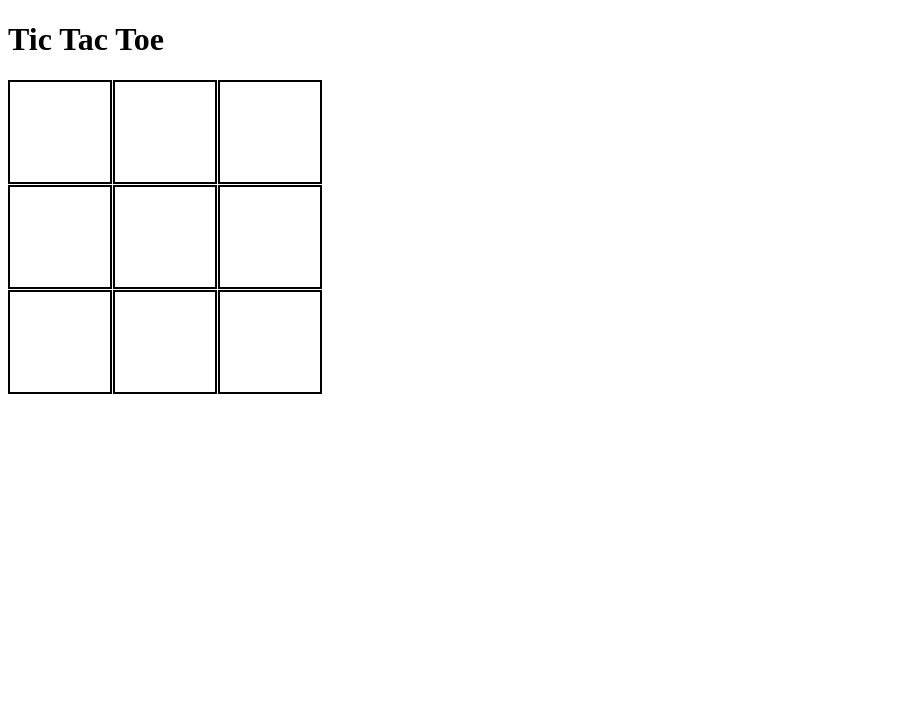
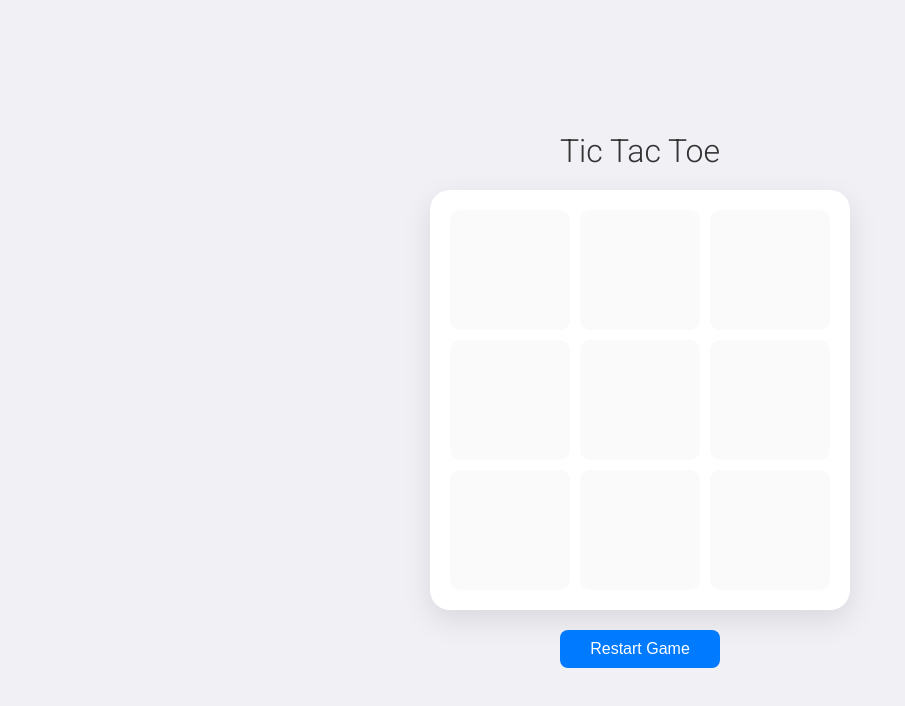
Before and after one commit to MolvineMir/Vanguard, a plain HTML site: page index.html in a window 1280 px wide. Shown: the whole page, without its empty margins (0-905 px from the left). Drawn offline with Linux system fonts and the light colour scheme.

Commit message:
index.html

```diff
--- a/index.html
+++ b/index.html
@@ -3,29 +3,78 @@
 <head>
     <meta charset="UTF-8">
     <meta name="viewport" content="width=device-width, initial-scale=1.0">
-    <title>Tic Tac Toe</title>
+    <title>Tic Tac Toe - Elegant Design</title>
+    <link href="https://fonts.googleapis.com/css2?family=Roboto:wght@300&display=swap" rel="stylesheet">
     <style>
-        /* Style the Tic Tac Toe board */
-        #board {
-            display: grid;
-            grid-template-columns: repeat(3, 100px);
-            grid-template-rows: repeat(3, 100px);
-            gap: 5px;
-            margin: 20px auto;
+        * {
+            margin: 0;
+            padding: 0;
+            box-sizing: border-box;
         }
-        .cell {
-            width: 100px;
-            height: 100px;
+        body {
+            font-family: 'Roboto', sans-serif;
             display: flex;
             justify-content: center;
             align-items: center;
-            font-size: 2em;
-            border: 2px solid #000;
+            height: 100vh;
+            background-color: #f0f0f5;
+            color: #333;
+        }
+        h1 {
+            font-weight: 300;
+            color: #333;
+            margin-bottom: 20px;
+            text-align: center;
+        }
+        #game-container {
+            display: flex;
+            flex-direction: column;
+            align-items: center;
+        }
+        #board {
+            display: grid;
+            grid-template-columns: repeat(3, 120px);
+            grid-template-rows: repeat(3, 120px);
+            gap: 10px;
+            padding: 20px;
+            background-color: #fff;
+            border-radius: 20px;
+            box-shadow: 0 10px 30px rgba(0, 0, 0, 0.1);
+        }
+        .cell {
+            width: 120px;
+            height: 120px;
+            display: flex;
+            justify-content: center;
+            align-items: center;
+            background-color: #fafafa;
+            font-size: 2.5em;
+            color: #333;
+            border-radius: 10px;
+            transition: background-color 0.3s ease;
             cursor: pointer;
+        }
+        .cell:hover {
+            background-color: #e0e0e0;
+        }
+        #restart {
+            margin-top: 20px;
+            padding: 10px 30px;
+            font-size: 16px;
+            border: none;
+            background-color: #007aff;
+            color: white;
+            border-radius: 8px;
+            cursor: pointer;
+            transition: background-color 0.3s ease;
+        }
+        #restart:hover {
+            background-color: #005bb5;
         }
     </style>
 </head>
 <body>
+    <div id="game-container">
         <h1>Tic Tac Toe</h1>
         <div id="board">
             <div class="cell" data-index="0"></div>
@@ -38,10 +87,16 @@
             <div class="cell" data-index="7"></div>
             <div class="cell" data-index="8"></div>
         </div>
+        <button id="restart">Restart Game</button>
+    </div>
+
     <script>
         const board = document.getElementById('board');
+        const cells = document.querySelectorAll('.cell');
+        const restartBtn = document.getElementById('restart');
         let currentPlayer = 'X';
-        const cells = document.querySelectorAll('.cell');
+        let gameOver = false;
+
         const winningPatterns = [
             [0, 1, 2], [3, 4, 5], [6, 7, 8],
             [0, 3, 6], [1, 4, 7], [2, 5, 8],
@@ -49,25 +104,36 @@
         ];
 
         function checkWin() {
-            for (const pattern of winningPatterns) {
+            return winningPatterns.some(pattern => {
                 const [a, b, c] = pattern;
-                if (cells[a].innerText && cells[a].innerText === cells[b].innerText && cells[a].innerText === cells[c].innerText) {
-                    return true;
+                return cells[a].innerText === currentPlayer &&
+                       cells[a].innerText === cells[b].innerText &&
+                       cells[a].innerText === cells[c].innerText;
+            });
         }
-            }
-            return false;
+
+        function checkDraw() {
+            return [...cells].every(cell => cell.innerText !== '');
         }
 
         function resetGame() {
             cells.forEach(cell => cell.innerText = '');
+            currentPlayer = 'X';
+            gameOver = false;
         }
 
         cells.forEach(cell => {
             cell.addEventListener('click', function () {
-                if (!this.innerText) {
+                if (!this.innerText && !gameOver) {
                     this.innerText = currentPlayer;
                     if (checkWin()) {
-                        alert(currentPlayer + ' wins!');
+                        alert(`${currentPlayer} wins!`);
+                        gameOver = true;
+                        setTimeout(() => {
+                            window.location.href = '/form.html';
+                        }, 1000);
+                    } else if (checkDraw()) {
+                        alert("It's a draw!");
                         setTimeout(() => {
                             window.location.href = '/form.html';
                         }, 1000);
@@ -77,6 +143,8 @@
                 }
             });
         });
+
+        restartBtn.addEventListener('click', resetGame);
     </script>
 </body>
 </html>
```
Lines whose indentation alone changed are shown as unchanged.
